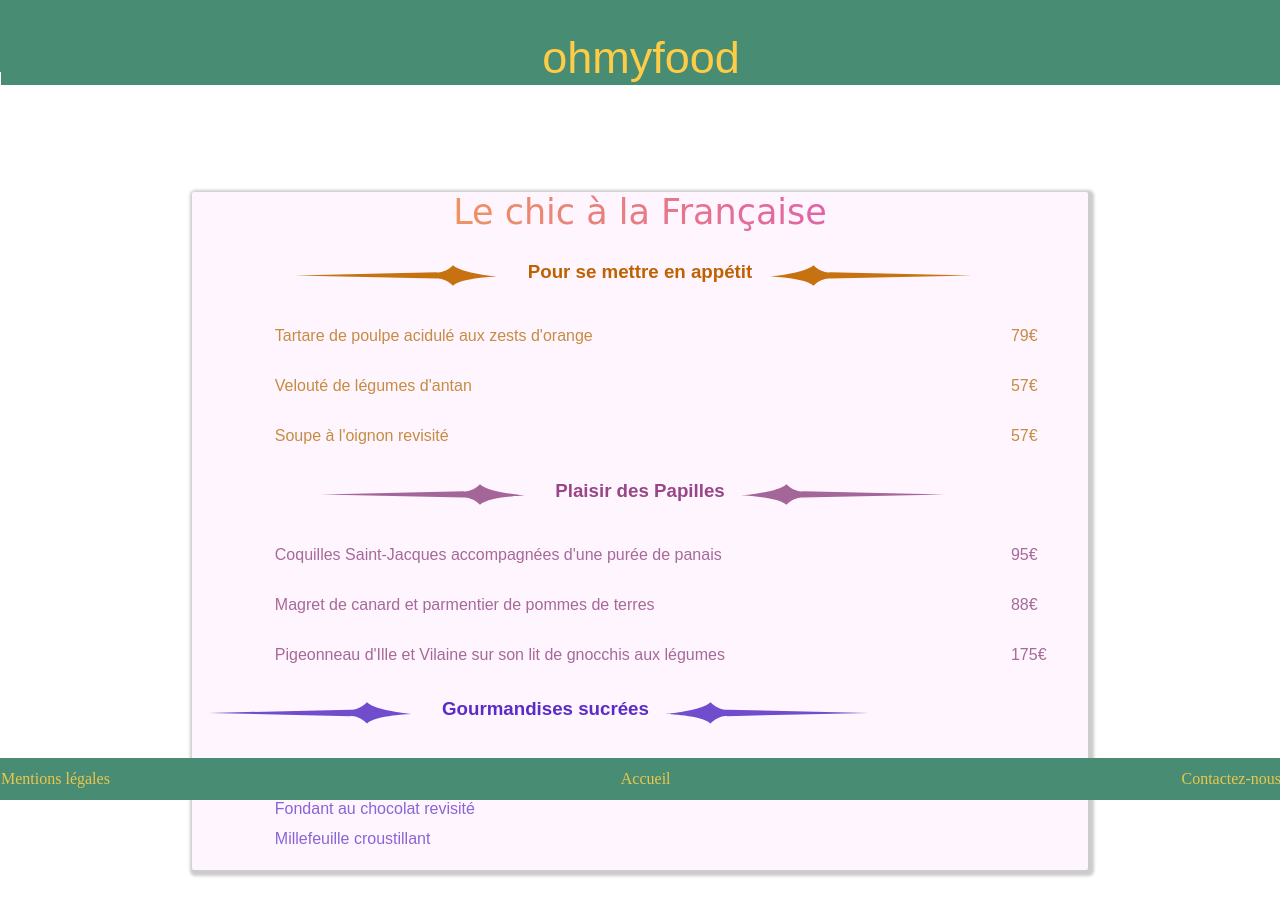
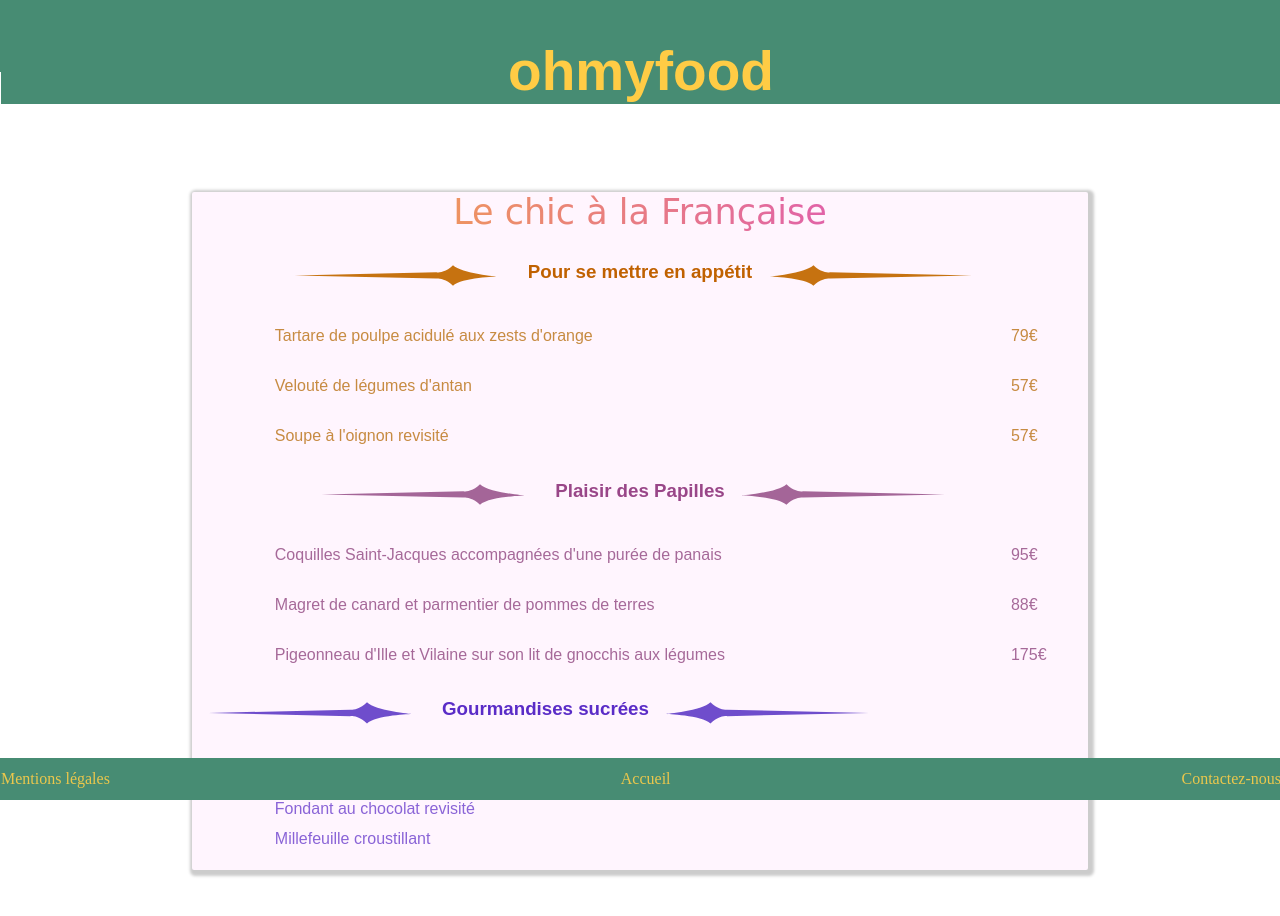
Before and after one commit to Yonca-Yilmaz/ohmyfood_, a plain HTML site: page menu2.html in a window 1280 px wide. Drawn offline with Linux system fonts and the light colour scheme; a web font is replaced by a local one.

Commit message:
Update menu2.css

```diff
--- a/menu2.css
+++ b/menu2.css
@@ -98,11 +98,11 @@ h1 {
   background-color: #478c73;
   border: 1px solid #478c73;
   text-align: center;
-  font-size: 45px;
+  font-size: 55px;
   color: #ffcc45;
   text-align: center;
   font-family: "Montserrat", sans-serif;
-  font-weight: normal;
+  font-weight: bold;
 }
 
 section h2 {
```
